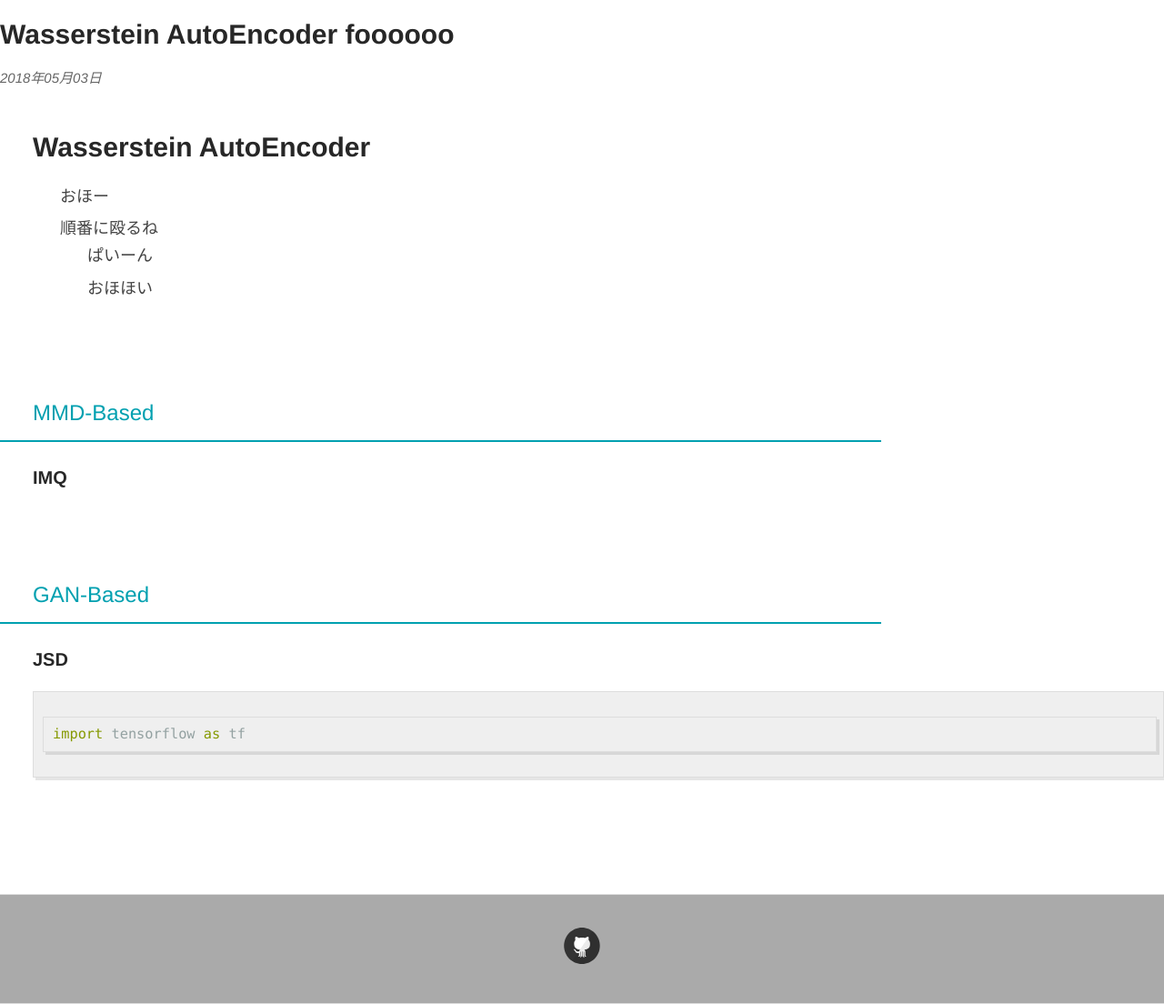
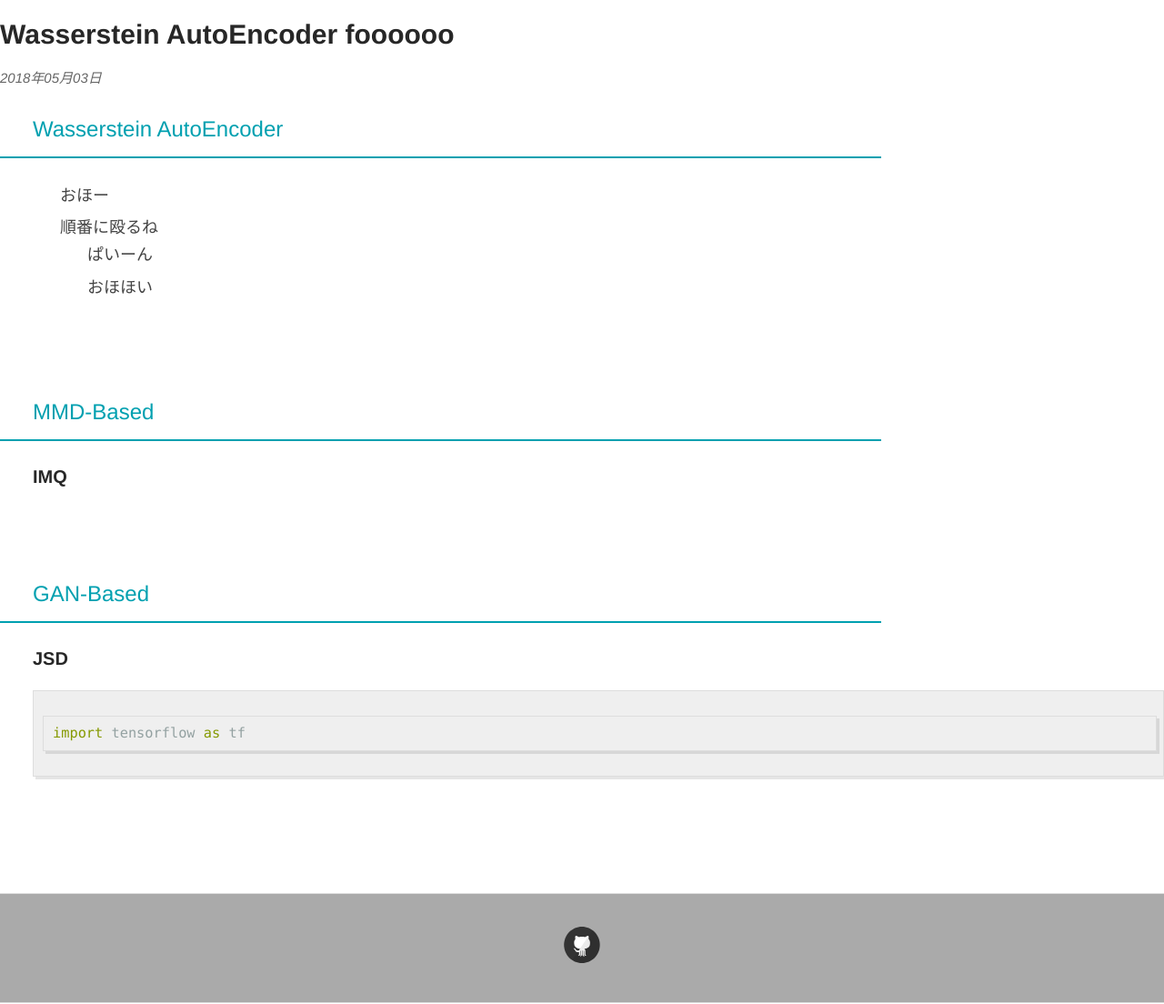
Before and after one commit to salty-vanilla/page_test, a Jekyll site: the page built from _posts/2018-05-03-WAE.md, in a window 1280 px wide. Shown: the whole page at 91% size. Built offline with Jekyll 4.4.1, drawn with Linux system fonts in a browser that asks for light colours.

Commit message:
Update 2018-05-03-WAE.md

```diff
--- a/_posts/2018-05-03-WAE.md
+++ b/_posts/2018-05-03-WAE.md
@@ -2,7 +2,7 @@
 layout: post
 title: Wasserstein AutoEncoder foooooo
 ---
-# Wasserstein AutoEncoder
+## Wasserstein AutoEncoder
 * おほー
 * 順番に殴るね
 1. ぱいーん
```
